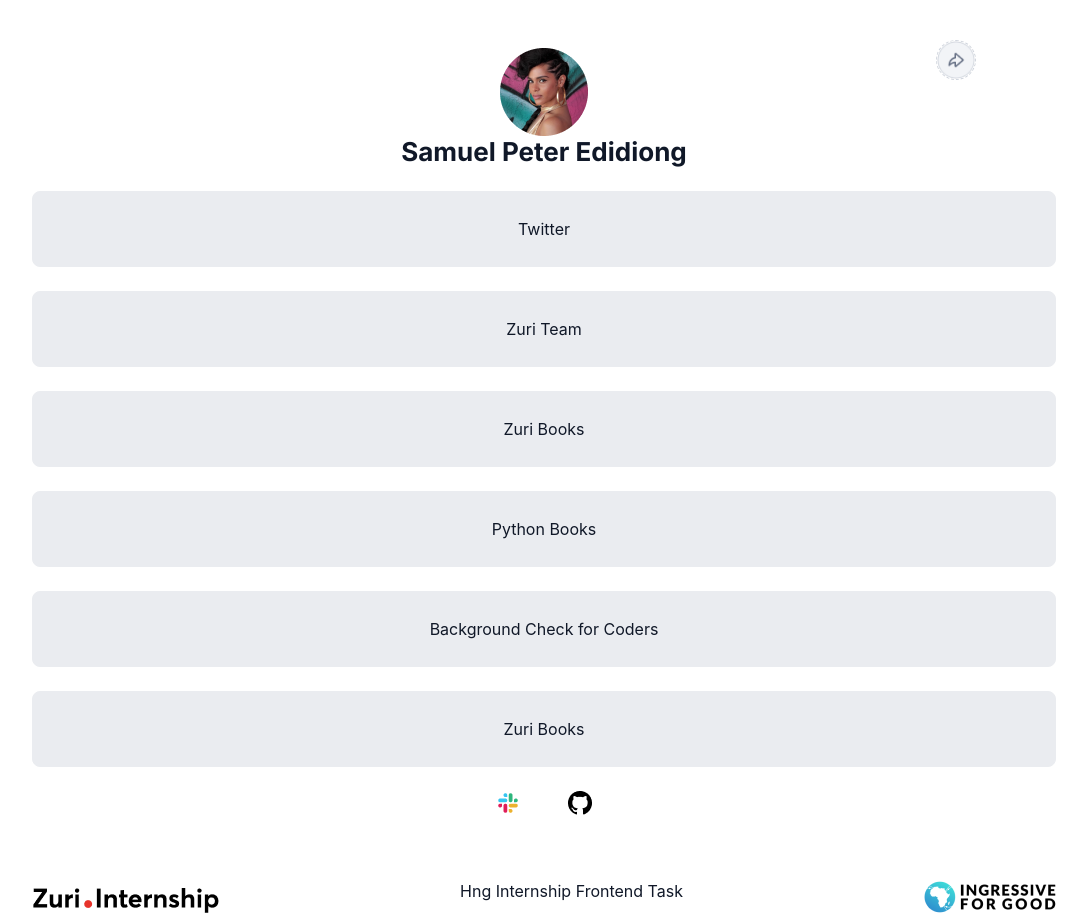
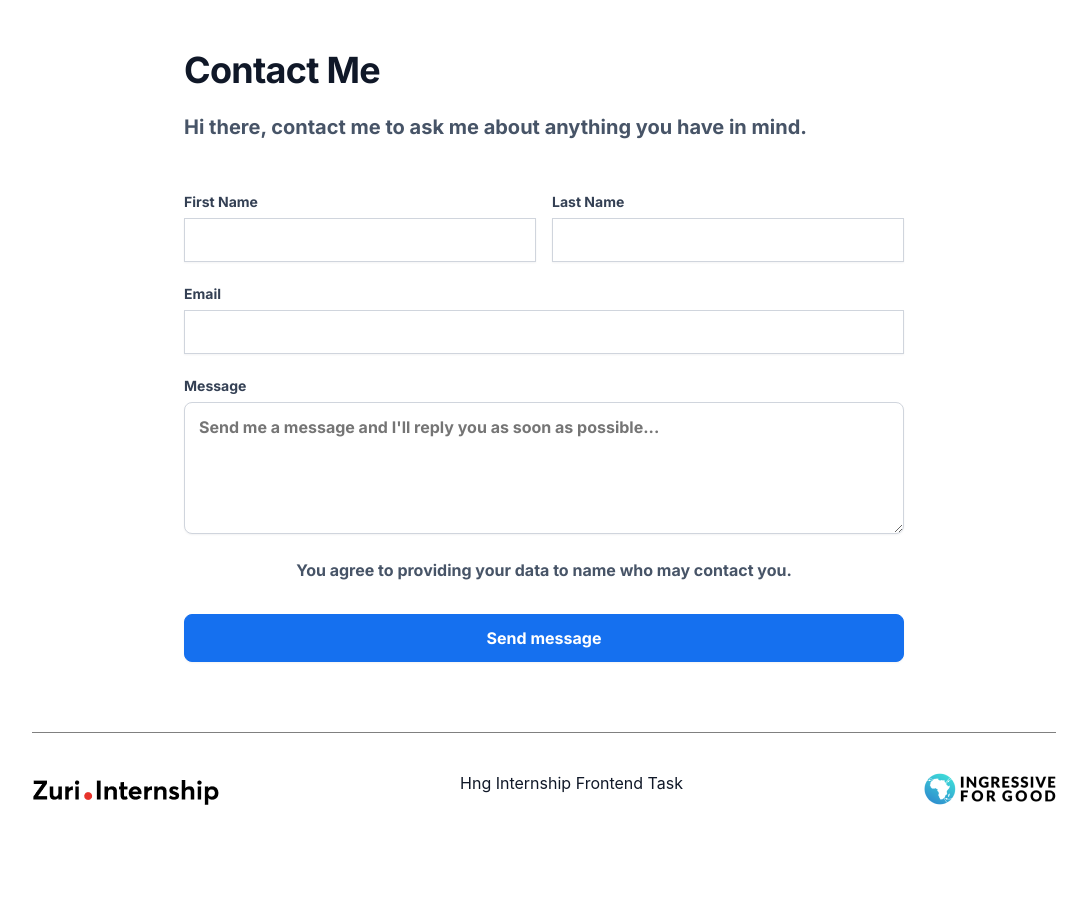
Before and after one commit to Petsamuel/linktree-clone, a React (Create React App) app: page /contact in a window 1280 px wide. Shown: the whole page, without its empty margins (96-1183 px from the left). After the commit the page ends 809 px from the top, so only its background shows below. Built offline with nearby package versions, Linux system fonts and the light colour scheme.

Commit message:
-page: created a new contact-us Page, using the react-router-dom

```diff
--- a/src/App.css
+++ b/src/App.css
@@ -43,6 +43,127 @@
   border: 1px solid #98A2B3;
 box-shadow: 0px 1px 2px rgba(16, 24, 40, 0.05), 0px 0px 0px 4px #EBE9FE;
 border-radius: 8px;
+}
+.contact-container{
+  width:100%;
+  display:flex;
+  justify-content: center;
+  align-items: flex-start;
+  text-align:initial;
+
+}
+.contact-title{
+  width: 448px;
+height: 44px;
+font-family: 'Inter';
+font-style: normal;
+font-weight: 600;
+font-size: 36px;
+line-height: 44px;
+letter-spacing: -0.02em;
+color: #101828;
+
+}
+
+.contact-intro{
+  width: 720px;
+height: 30px;
+font-family: 'Inter';
+font-style: normal;
+font-weight: 400;
+font-size: 20px;
+line-height: 30px;
+color: #475467;
+padding-top:20px;
+padding-bottom:74px;
+}
+.contact-form{
+  font-family: 'Inter';
+  font-weight: 500;
+  font-size: 14px;
+  line-height: 20px;
+  color: #344054;
+  margin:6px 0px;
+}
+.input-wrapper{
+  display:flex;
+  flex-direction: column;
+}
+.input-field{
+  display: flex;
+flex-direction: row;
+align-items: center;
+padding: 10px 14px;
+gap: 8px;
+
+width: 100%;
+height: 44px;
+color:gray;
+border: 1px solid #D0D5DD;
+box-shadow: 0px 1px 2px rgba(16, 24, 40, 0.05);
+}
+.form-name-field{
+  display:grid;
+  grid-template-columns: 1fr 1fr;
+
+  gap:1em;
+}
+.col-3{
+  width:100%;
+  margin:1em 0em;
+}
+
+textarea{
+display: flex;
+flex-direction: row;
+align-items: flex-start;
+padding: 12px 14px;
+gap: 8px;
+width: 720px;
+height: 132px;
+background: #FFFFFF;
+border: 1px solid #D0D5DD;
+box-shadow: 0px 1px 2px rgba(16, 24, 40, 0.05);
+border-radius: 8px;
+font-family: "inter";
+font-weight: 400;
+font-size: 16px;
+line-height: 24px;
+color: #667085;
+}
+.form-footer-text>p{
+  font-family: 'Inter';
+font-style: normal;
+font-weight: 400;
+font-size: 16px;
+line-height: 24px;
+color: #475467;
+margin-top:24px;
+
+}
+.form-footer-text{
+  /* width:100%; */
+  text-align:center;
+
+}
+.form-footer-text>input{
+  width:100%;
+  padding: 12px 20px;
+gap: 8px;
+width: 720px;
+height: 48px;
+background: #1570EF;
+border: 1px solid #1570EF;
+box-shadow: 0px 1px 2px rgba(16, 24, 40, 0.05);
+border-radius: 8px;
+text-align:center;
+font-family: 'Inter';
+font-style: normal;
+font-weight: 600;
+font-size: 16px;
+line-height: 24px;
+color: #FFFFFF;
+margin:32px 0px;
 }
 @media (prefers-reduced-motion: no-preference) {
   .App-logo {
@@ -115,6 +236,8 @@
 display:flex;
 justify-content: space-between;
 gap:3%;
+border-top: 1px solid gray;
+padding-top:2.5em;
 
 
 }
--- a/src/App.js
+++ b/src/App.js
@@ -1,18 +1,15 @@
 // import logo from './logo.svg';
-import './App.css';
-import Links from './components/links'
-import Footer from './components/footer';
+import "./App.css";
+import Links from "./components/links";
+import Footer from "./components/footer";
 
 function App() {
   return (
     <div className="App">
       <header className="App-header">
-        <div className="profile__img" >
-          <div className="Profile_img" id="profile__img">
-
-          </div>
-          <div className="share-content" id="share">
-              </div>
+        <div className="profile__img">
+          <div className="Profile_img" id="profile__img"></div>
+          <div className="share-content" id="share"></div>
         </div>
         <div className="profile_name">
           <p>Samuel Peter Edidiong</p>
@@ -20,12 +17,20 @@
         <div className="slack_name">
           <p id="slack">@bieefilled</p>
         </div>
-      </header >
-      <main className='main-section' role={"main"}>
-        <Links twitter="Twitter" team="Zuri Team" book1="Zuri Books" python="Python Books" coders="Background Check for Coders" book2="Zuri Books" />
+      </header>
+      <main className="main-section" role={"main"}>
+        <Links
+          twitter="Twitter"
+          team="Zuri Team"
+          book1="Zuri Books"
+          python="Python Books"
+          coders="Background Check for Coders"
+          book2="Zuri Books"
+          contact="Contact Me"
+        />
       </main>
-      <Footer/>
-    </div >
+      <Footer />
+    </div>
   );
 }
 
--- /dev/null
+++ b/src/components/contact.js
@@ -0,0 +1,56 @@
+import React from "react";
+import "../App.css";
+import Footer from "./footer";
+
+function Contact() {
+  const val= "Send me a message and I'll reply you as soon as possible..."
+  function validate()
+{
+
+}
+return (
+    <React.Fragment>
+      <div className="App">
+        <section className="contact-container">
+          <div className="contact-inner-container">
+            <div className="contact-title">Contact Me</div>
+            <div className="contact-intro">
+              Hi there, contact me to ask me about anything you have in mind.
+            </div>
+            <div className="form-container">
+              <div class="form-name-field">
+                <div className="input-wrapper">
+                  <label for="name" class="contact-form">First Name</label>
+                  <input id="name" typeof="name" className="input-field" />
+                </div>
+                <div className="input-wrapper">
+                  <label for="lastname" class="contact-form">Last Name</label>
+                  <input typeof="name" className="input-field" />
+                </div>
+              </div>
+              <div className="input-wrapper col-3">
+                <label for="email" class="contact-form">Email</label>
+                <input typeof="email" className=" input-field" />
+              </div>
+              <div className="input-wrapper col-3">
+                <label for="email" class="contact-form">Message</label>
+                <textarea typeof="text" className="" placeholder={val}></textarea>
+                <div className="error-message">
+
+                </div>
+              </div>
+            </div>
+            <div className="form-footer-text">
+              <p>You agree to providing your data to name who may contact you.</p>
+              <input typeof="button" value="Send message" onClick={validate}/>
+            </div>
+          </div>
+        </section>
+        <Footer />
+      </div>
+
+    </React.Fragment>
+  );
+}
+
+export default Contact;
--- a/src/components/footer.js
+++ b/src/components/footer.js
@@ -5,11 +5,12 @@
 function Footer() {
     return (
         <>
+
             <div className="footer-container">
                 <div className="zuri-logo">
                     <img src={zuri_png} alt="zuri-logo"/>
                 </div>
-                <div class="footer-text">
+                <div className="footer-text">
                     <Link to=""><p>Hng Internship Frontend Task</p></Link>
                 </div>
                 <div className="ingressive-for-good">
--- a/src/components/links.js
+++ b/src/components/links.js
@@ -1,5 +1,5 @@
 import React from "react";
-// import { Routes, Route, Link } from "react-router-dom";
+import { Link } from "react-router-dom";
 import slack from "./slack.png";
 import github from "./github.png";
 
@@ -28,7 +28,15 @@
       >
         <span>{props.book2}</span>
       </a>
-      <div class="social-media-container">
+      <Link
+        to ="contact"
+        className="links"
+        id="pitch"
+
+      >
+        <span>{props.contact}</span>
+      </Link>
+      <div className="social-media-container">
         <a href="https://">
           <img src={slack} alt="slack-icon" id="book_design" />
         </a>
--- a/src/index.js
+++ b/src/index.js
@@ -1,20 +1,18 @@
-import React from 'react';
-import ReactDOM from 'react-dom/client';
-import './index.css';
-import { BrowserRouter } from "react-router-dom";
-import App from './App';
-import reportWebVitals from './reportWebVitals';
+import React from "react";
+import ReactDOM from "react-dom/client";
+import "./index.css";
+import { Routes, Route, BrowserRouter } from "react-router-dom";
+import App from "./App";
+import Contact from "./components/contact";
 
-const root = ReactDOM.createRoot(document.getElementById('root'));
+const root = ReactDOM.createRoot(document.getElementById("root"));
 root.render(
   <React.StrictMode>
     <BrowserRouter>
-      <App />
+      <Routes>
+        <Route path="/" element={ <App/> } />
+        <Route exact path="/contact" element= {<Contact/>} />
+      </Routes>
     </BrowserRouter>
   </React.StrictMode>
 );
-
-// If you want to start measuring performance in your app, pass a function
-// to log results (for example: reportWebVitals(console.log))
-// or send to an analytics endpoint. Learn more: https://bit.ly/CRA-vitals
-reportWebVitals();
--- a/src/reportWebVitals.js
+++ /dev/null
@@ -1,13 +0,0 @@
-const reportWebVitals = onPerfEntry => {
-  if (onPerfEntry && onPerfEntry instanceof Function) {
-    import('web-vitals').then(({ getCLS, getFID, getFCP, getLCP, getTTFB }) => {
-      getCLS(onPerfEntry);
-      getFID(onPerfEntry);
-      getFCP(onPerfEntry);
-      getLCP(onPerfEntry);
-      getTTFB(onPerfEntry);
-    });
-  }
-};
-
-export default reportWebVitals;
```
Also changed, not shown: src/setupTests.js (deleted, +0 -5 lines), 1 other file (tests, documents, lock files or other folders).
